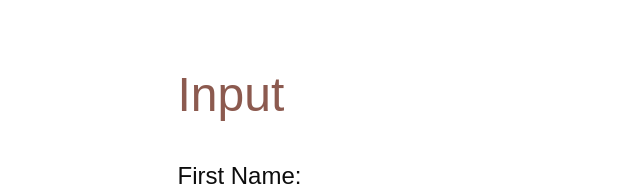
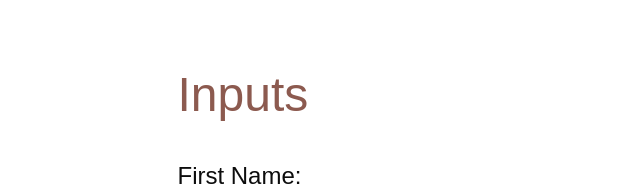
Before and after one commit to Oksana-Pl/Project_1, a website: page scss/components/inputs/input.html in a window 1280 px wide. Shown: the part 193-387 px from the top of the page, 320-960 px from the left. Drawn offline with Linux system fonts and the light colour scheme.

Commit message:
Update input.html

```diff
--- a/scss/components/inputs/input.html
+++ b/scss/components/inputs/input.html
@@ -19,7 +19,7 @@
     </ul>
 
     <section>
-        <h2>Input</h2>
+        <h2>Inputs</h2>
         <container>
             <div class="input-default">
                 <label for="firstname">First Name:</label><br>
```
